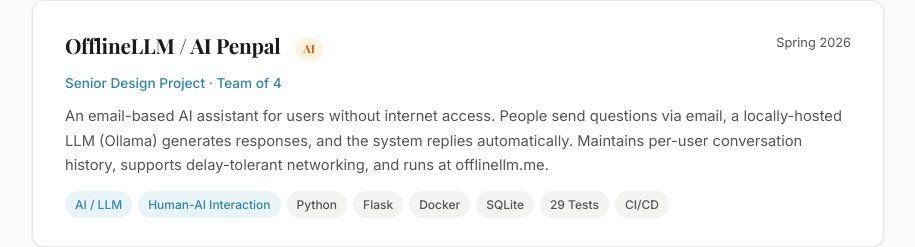
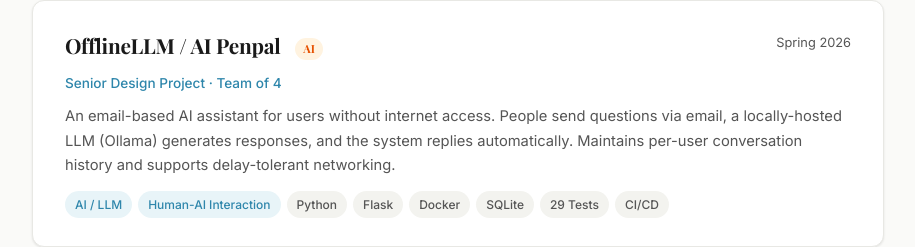
Before and after one commit to chloeknott/portfolio, a plain HTML site: page index.html in a window 1280 px wide. Shown: the part 394-641 px from the top of the page, without its empty margins (182-1097 px from the left). Drawn offline with nearby package versions, Linux system fonts and the light colour scheme.

Commit message:
Remove offlinellm.me reference

```diff
--- a/index.html
+++ b/index.html
@@ -251,7 +251,7 @@
         </div>
         <div class="project-subtitle">Senior Design Project &middot; Team of 4</div>
         <div class="project-desc">
-          An email-based AI assistant for users without internet access. People send questions via email, a locally-hosted LLM (Ollama) generates responses, and the system replies automatically. Maintains per-user conversation history, supports delay-tolerant networking, and runs at offlinellm.me.
+          An email-based AI assistant for users without internet access. People send questions via email, a locally-hosted LLM (Ollama) generates responses, and the system replies automatically. Maintains per-user conversation history and supports delay-tolerant networking.
         </div>
         <div class="project-tags">
           <span class="tag highlight">AI / LLM</span>
```
